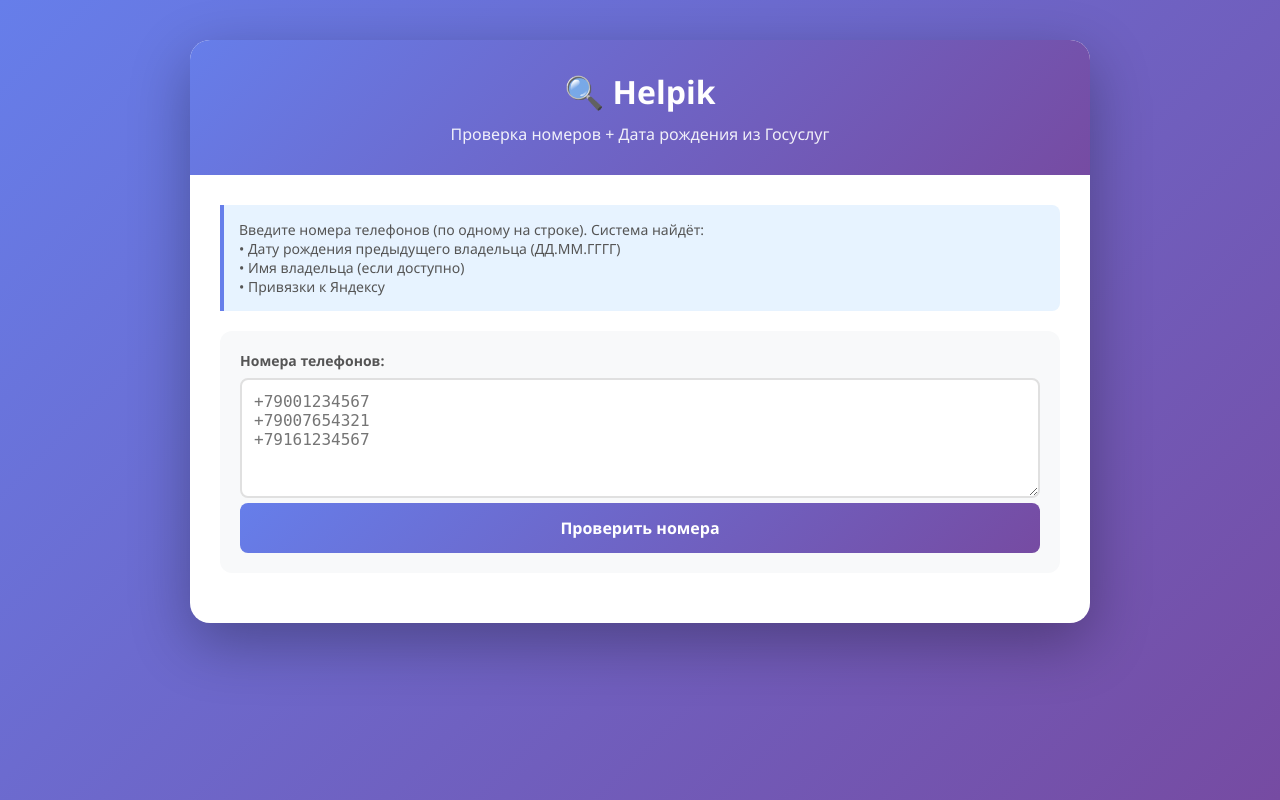
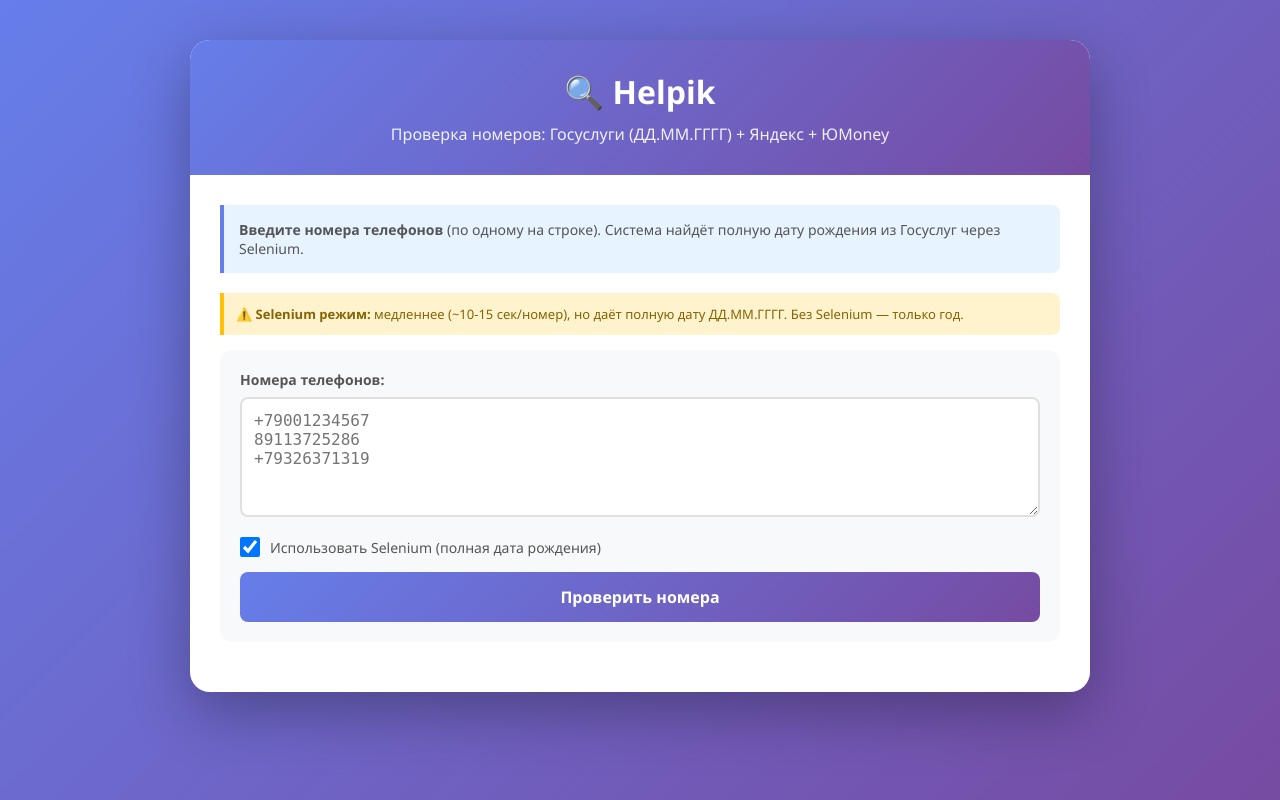
Before and after one commit to goasha13-stack/helpik-api, a Flask app: page / in a window 1280 px wide. Run offline with Flask 3, Linux system fonts and the light colour scheme.

Commit message:
index.html

```diff
--- a/templates/index.html
+++ b/templates/index.html
@@ -3,7 +3,7 @@
 <head>
     <meta charset="UTF-8">
     <meta name="viewport" content="width=device-width, initial-scale=1.0">
-    <title>Helpik - Проверка номеров + Дата рождения</title>
+    <title>Helpik - Проверка номеров + Полная дата рождения</title>
     <style>
         * { margin: 0; padding: 0; box-sizing: border-box; font-family: 'Segoe UI', system-ui, sans-serif; }
         body {
@@ -61,6 +61,25 @@
             border-color: #667eea;
         }
 
+        .checkbox-wrapper {
+            margin: 15px 0;
+            display: flex;
+            align-items: center;
+            gap: 10px;
+        }
+
+        .checkbox-wrapper input[type="checkbox"] {
+            width: 20px;
+            height: 20px;
+            cursor: pointer;
+        }
+
+        .checkbox-wrapper label {
+            margin: 0;
+            cursor: pointer;
+            font-weight: normal;
+        }
+
         .btn {
             background: linear-gradient(135deg, #667eea 0%, #764ba2 100%);
             color: white;
@@ -260,18 +308,14 @@
             color: #555;
         }
 
-        .manual-check {
-            margin-top: 10px;
-            padding: 10px;
-            background: #f8f9fa;
-            border-radius: 6px;
+        .warning-text {
+            background: #fff3cd;
+            border-left: 4px solid #ffc107;
+            padding: 12px;
+            margin-bottom: 15px;
+            border-radius: 0 8px 8px 0;
             font-size: 13px;
-            color: #666;
-        }
-
-        .manual-check a {
-            color: #667eea;
-            text-decoration: none;
+            color: #856404;
         }
 
         .debug-info {
@@ -303,26 +358,35 @@
     <div class="container">
         <div class="header">
             <h1>🔍 Helpik</h1>
-            <p>Проверка номеров + Дата рождения из Госуслуг</p>
+            <p>Проверка номеров: Госуслуги (ДД.ММ.ГГГГ) + Яндекс + ЮMoney</p>
         </div>
 
         <div class="content">
             <div class="help-text">
-                Введите номера телефонов (по одному на строке). Система найдёт:
-                <br>• Дату рождения предыдущего владельца (ДД.ММ.ГГГГ)
-                <br>• Имя владельца (если доступно)
-                <br>• Привязки к Яндексу
+                <strong>Введите номера телефонов</strong> (по одному на строке).
+                Система найдёт полную дату рождения из Госуслуг через Selenium.
+            </div>
+
+            <div class="warning-text">
+                ⚠️ <strong>Selenium режим:</strong> медленнее (~10-15 сек/номер), но даёт полную дату ДД.ММ.ГГГГ.
+                Без Selenium — только год.
             </div>
 
             <div class="input-section">
                 <label for="phones">Номера телефонов:</label>
-                <textarea id="phones" placeholder="+79001234567&#10;+79007654321&#10;+79161234567"></textarea>
+                <textarea id="phones" placeholder="+79001234567&#10;89113725286&#10;+79326371319"></textarea>
+
+                <div class="checkbox-wrapper">
+                    <input type="checkbox" id="useSelenium" checked>
+                    <label for="useSelenium">Использовать Selenium (полная дата рождения)</label>
+                </div>
+
                 <button class="btn" onclick="checkPhones()" id="checkBtn">Проверить номера</button>
             </div>
 
             <div class="loading" id="loading">
                 <div class="spinner"></div>
-                <p>Проверяем номера...</p>
+                <p id="loadingText">Проверяем номера... (это может занять время)</p>
             </div>
 
             <div class="results" id="results"></div>
@@ -334,7 +398,9 @@
             const textarea = document.getElementById('phones');
             const btn = document.getElementById('checkBtn');
             const loading = document.getElementById('loading');
+            const loadingText = document.getElementById('loadingText');
             const results = document.getElementById('results');
+            const useSelenium = document.getElementById('useSelenium').checked;
 
             const phones = textarea.value.split('\n').filter(p => p.trim());
 
@@ -347,14 +413,25 @@
             loading.style.display = 'block';
             results.innerHTML = '';
 
+            if (useSelenium) {
+                loadingText.textContent = `Проверяем ${phones.length} номер(ов) через Selenium... (~${phones.length * 15} сек)`;
+            }
+
             try {
                 const response = await fetch('/api/check-batch', {
                     method: 'POST',
                     headers: { 'Content-Type': 'application/json' },
-                    body: JSON.stringify({ phones: phones })
+                    body: JSON.stringify({
+                        phones: phones,
+                        use_selenium: useSelenium
+                    })
                 });
 
                 const data = await response.json();
+
+                if (data.error) {
+                    throw new Error(data.error);
+                }
 
                 const statsHtml = `
                     <div class="stats">
@@ -367,12 +444,16 @@
                             <div class="stat-label">Чистые</div>
                         </div>
                         <div class="stat-card">
-                            <div class="stat-number" style="color: #17a2b8;">${data.with_gosuslugi}</div>
-                            <div class="stat-label">С Госуслугами</div>
+                            <div class="stat-number" style="color: #dc3545;">${data.blocked}</div>
+                            <div class="stat-label">Блок</div>
                         </div>
                         <div class="stat-card">
-                            <div class="stat-number" style="color: #667eea;">${data.with_birth_date}</div>
-                            <div class="stat-label">С датой рождения</div>
+                            <div class="stat-number" style="color: #17a2b8;">${data.with_gosuslugi}</div>
+                            <div class="stat-label">Госуслуги</div>
+                        </div>
+                        <div class="stat-card">
+                            <div class="stat-number" style="color: #667eea;">${data.with_full_date}</div>
+                            <div class="stat-label">Полная дата</div>
                         </div>
                     </div>
                 `;
@@ -382,10 +463,14 @@
                     let badgeClass = 'clean';
                     let badgeText = '✅ ЧИСТЫЙ';
 
-                    if (r.birth_date && r.birth_date.year) {
+                    if (r.is_blocked) {
+                        cardClass = 'blocked';
+                        badgeClass = 'blocked';
+                        badgeText = '❌ БЛОК';
+                    } else if (r.birth_date && r.birth_date.day) {
                         cardClass = 'has-data';
                         badgeClass = 'has-data';
-                        badgeText = '📋 ДАННЫЕ НАЙДЕНЫ';
+                        badgeText = '🎂 ДАТА НАЙДЕНА';
                     } else if (r.has_gosuslugi) {
                         cardClass = 'has-data';
                         badgeClass = 'has-data';
@@ -396,34 +481,29 @@
                         badgeText = '⚠️ ЗАНЯТ';
                     }
 
-                    // Полная дата или частичная
+                    // Блок с датой рождения
                     let birthDateHtml = '';
                     if (r.birth_date && r.birth_date.day && r.birth_date.month && r.birth_date.year) {
-                        // Полная дата
                         birthDateHtml = `
                             <div class="birth-date-box">
                                 <div class="birth-date-label">Дата рождения предыдущего владельца</div>
                                 <div class="birth-date-value">${r.birth_date.formatted}</div>
                                 ${r.gosuslugi_name ? `<div class="birth-date-name">${r.gosuslugi_name}</div>` : ''}
+                                <div class="birth-date-method">через ${r.gosuslugi_method}</div>
                             </div>
                         `;
                     } else if (r.birth_date && r.birth_date.year) {
-                        // Только год
                         birthDateHtml = `
                             <div class="birth-date-partial">
-                                <div class="label">Известен только год рождения</div>
+                                <div class="label">Только год рождения</div>
                                 <div class="value">??.??.${r.birth_date.year}</div>
-                                <div class="manual-check">
-                                    Для получения полной даты проверьте вручную на
-                                    <a href="https://gosuslugi.ru" target="_blank">gosuslugi.ru</a>
-                                </div>
                             </div>
                         `;
                     }
 
-                    const gosuslugiIcon = r.has_gosuslugi ? '📋' : '❌';
-                    const yandexIdIcon = r.has_yandex_id ? '❌' : '✅';
-                    const yoomoneyIcon = r.has_yoomoney ? '❌' : '✅';
+                    const gosuslugiIcon = r.has_gosuslugi ? (r.birth_date?.day ? '🎂' : '📋') : '❌';
+                    const yandexIcon = r.yandex_blocked ? '🚫' : (r.has_yandex_id ? '⚠️' : '✅');
+                    const yoomoneyIcon = r.has_yoomoney ? '💰' : '✅';
 
                     return `
                     <div class="phone-card ${cardClass}">
@@ -437,11 +517,11 @@
                         <div class="service-status">
                             <div class="service-item">
                                 <span class="icon">${gosuslugiIcon}</span>
-                                <span>Госуслуги: ${r.has_gosuslugi ? 'найдены' : 'не найдены'}</span>
+                                <span>Госуслуги: ${r.has_gosuslugi ? (r.birth_date?.day ? 'дата найдена' : 'найдены') : 'не найдены'}</span>
                             </div>
                             <div class="service-item">
-                                <span class="icon">${yandexIdIcon}</span>
-                                <span>Yandex ID: ${r.has_yandex_id ? 'есть' : 'нет'}</span>
+                                <span class="icon">${yandexIcon}</span>
+                                <span>Yandex ID: ${r.yandex_blocked ? 'заблокирован' : (r.has_yandex_id ? 'есть' : 'нет')}</span>
                             </div>
                             <div class="service-item">
                                 <span class="icon">${yoomoneyIcon}</span>
@@ -449,7 +529,7 @@
                             </div>
                         </div>
 
-                        <div class="recommendation" style="background: ${r.birth_date?.year ? '#d1ecf1' : (r.is_clean ? '#d4edda' : '#fff3cd')}; color: ${r.birth_date?.year ? '#0c5460' : (r.is_clean ? '#155724' : '#856404')};">
+                        <div class="recommendation" style="background: ${r.is_blocked ? '#f8d7da' : (r.birth_date?.day ? '#d1ecf1' : (r.is_clean ? '#d4edda' : '#fff3cd'))}; color: ${r.is_blocked ? '#721c24' : (r.birth_date?.day ? '#0c5460' : (r.is_clean ? '#155724' : '#856404'))};">
                             ${r.recommendation}
                         </div>
 
@@ -460,7 +540,7 @@
                                 <strong>Госуслуги:</strong><br>
                                 ${JSON.stringify(r.debug.gosuslugi, null, 2)}<br>
                                 <hr style="margin: 8px 0;">
-                                <strong>Yandex ID:</strong><br>
+                                <strong>Yandex:</strong><br>
                                 ${JSON.stringify(r.debug.yandex_id, null, 2)}<br>
                                 <hr style="margin: 8px 0;">
                                 <strong>ЮMoney:</strong><br>
@@ -473,8 +553,11 @@
 
                 results.innerHTML = statsHtml + phonesHtml;
 
+                // Закрываем драйвер на сервере
+                await fetch('/api/close-driver', {method: 'POST'});
+
             } catch (error) {
-                results.innerHTML = `<div style="color: #dc3545; text-align: center;">Ошибка: ${error.message}</div>`;
+                results.innerHTML = `<div style="color: #dc3545; text-align: center; padding: 20px;">Ошибка: ${error.message}</div>`;
             }
 
             loading.style.display = 'none';
```
Also changed, not shown: other parts of templates/index.html (+59 -19 lines).
